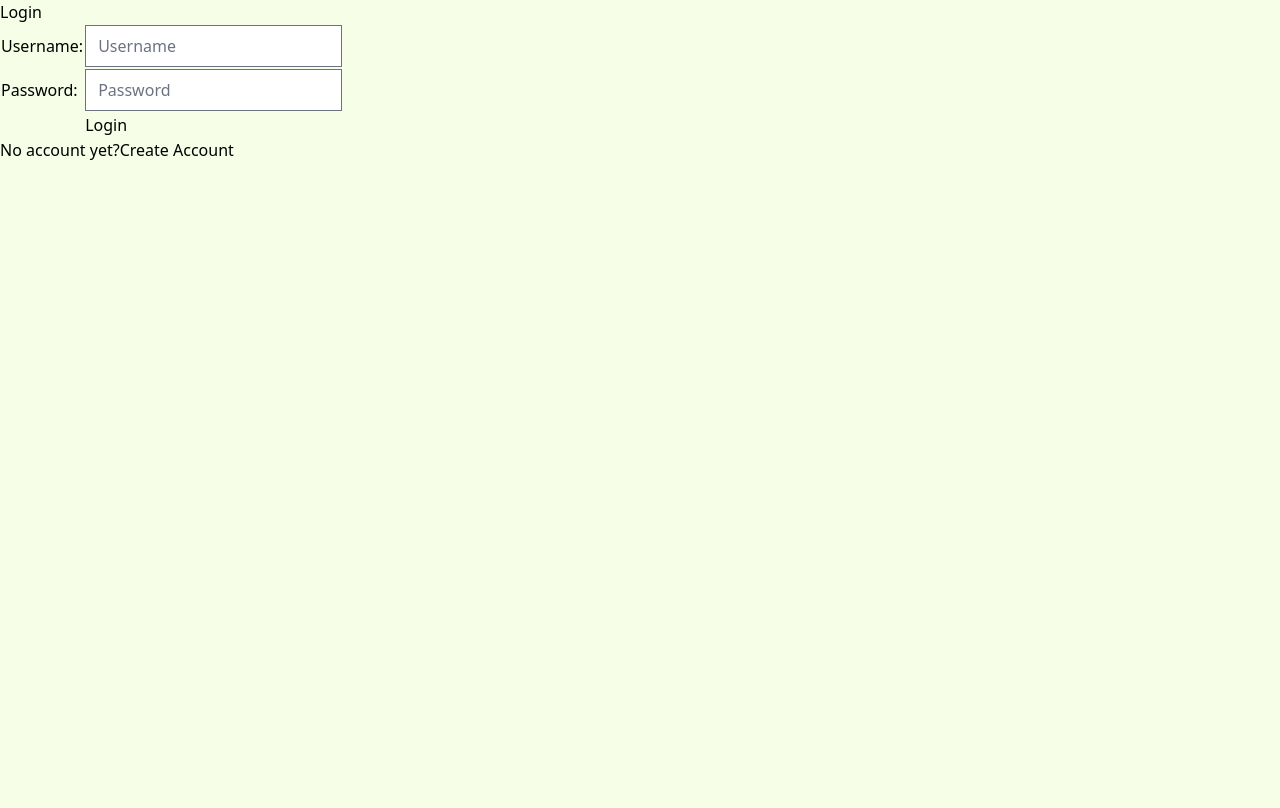
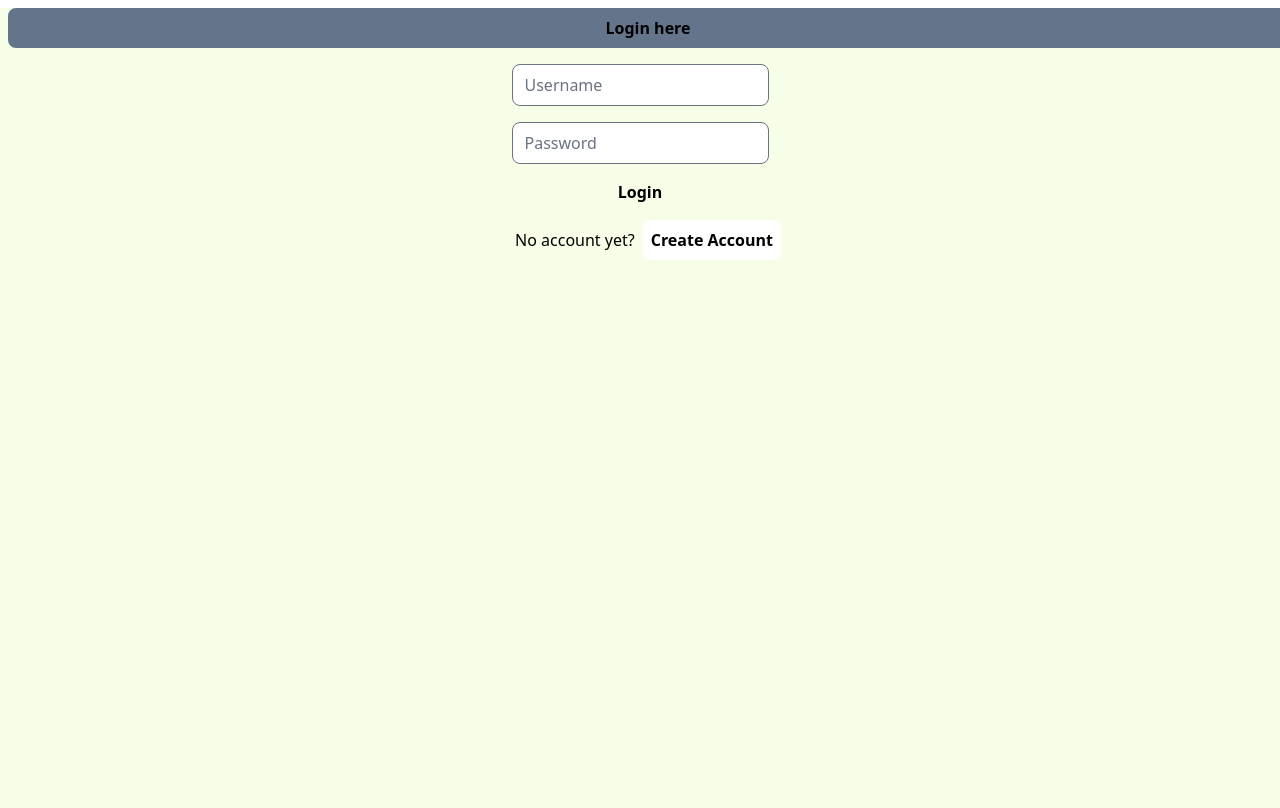
Before and after one commit to Moikelaff/pbpassign2, a Django app: page /todolist/login/ in a window 1280 px wide. Before the commit the page ends 160 px from the top, so only its background shows below. Run offline with Django 4.2, Linux system fonts and the light colour scheme; style sheets or scripts are compiled from the project's sources; some libraries are stand-ins or nearby versions.

Commit message:
added more basic css

```diff
--- a/todolist/templates/login.html
+++ b/todolist/templates/login.html
@@ -10,22 +10,29 @@
 
 <body>
     {% load static tailwind_tags %} {% tailwind_css %}
-    <div class="bg-lime-50 h-screen items-center justify-center">
-        <h2>Login</h2>
+    <div class="bg-lime-50 h-screen items-center justify-center shadow-lg">
+        <div class="bg-slate-500 justify-center p-2 m-2 rounded-lg flex w-full">
+            <h2 class="font-bold text-black">Login here</h2>
+        </div>
+
+        <!-- form -->
         <form method="POST" action="">
             {% csrf_token %}
             <table>
                 <tr>
-                    <td>Username:</td>
-                    <td><input type="text" name="username" placeholder="Username" class="form-control"></td>
+                    <div class="w-full justify-center flex">
+                        <input class="rounded-lg m-2" type="text" name="username" placeholder="Username" class="form-control">
+                    </div>
                 </tr>
                 <tr>
-                    <td>Password:</td>
-                    <td><input type="password" name="password" placeholder="Password" class="form-control"></td>
+                    <div class="w-full justify-center flex">
+                        <input class="rounded-lg m-2" type="password" name="password" placeholder="Password" class="form-control">
+                    </div>
                 </tr>
                 <tr>
-                    <td></td>
-                    <td><input class="btn login_btn" type="submit" value="Login"></td>
+                    <div class="w-full justify-center flex">
+                        <input class="rounded-lg m-2 font-bold" type="submit" value="Login"></td>
+                    </div>
                 </tr>
             </table>
         </form>
@@ -36,7 +43,13 @@
             <li>{{message}}</li>
             {% endfor %}
         </ul>
-        {% endif %} No account yet?<a href="{% url 'todolist:register' %} ">Create Account</a>
+        {% endif %}
+        <div class="w-full justify-center items-center flex m-2 gap-2 ">
+            <p class="text-black"> No account yet? </p>
+            <div class="bg-white p-2 rounded-lg cursor-pointer">
+                <a class="font-bold" href="{% url 'todolist:register' %} ">Create Account</a>
+            </div>
+        </div>
     </div>
 </body>
 
```
Also changed, not shown: todolist/templates/register.html (+17 -3 lines).
